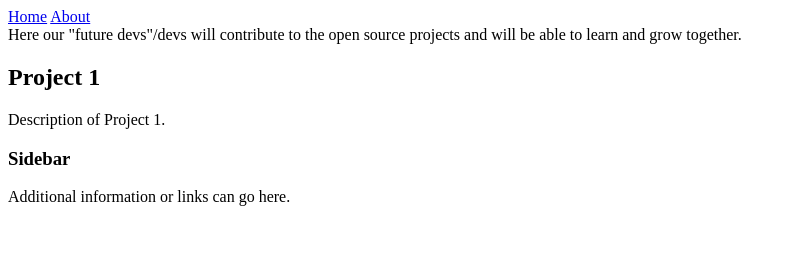
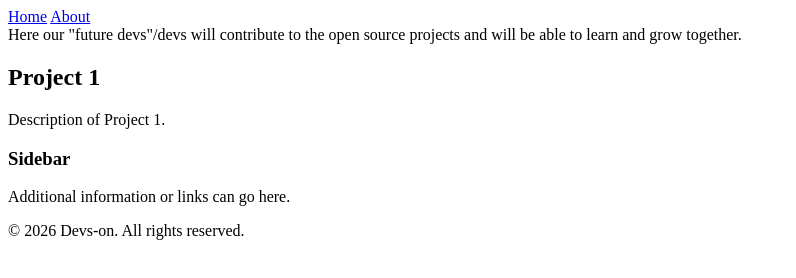
Before and after one commit to vish-io/devs-on, a plain HTML site: page index.html in a window 1280 px wide. Shown: the whole page, without its empty margins (0-796 px from the left). Drawn offline with Linux system fonts and the light colour scheme.

Commit message:
Added footer

```diff
--- a/index.html
+++ b/index.html
@@ -26,5 +26,8 @@
             <p>Additional information or links can go here.</p>
         </aside>
     </main>
+    <footer>
+        <p>&copy; 2026 Devs-on. All rights reserved.</p>
+    </footer>
 </body>
 </html>
```
